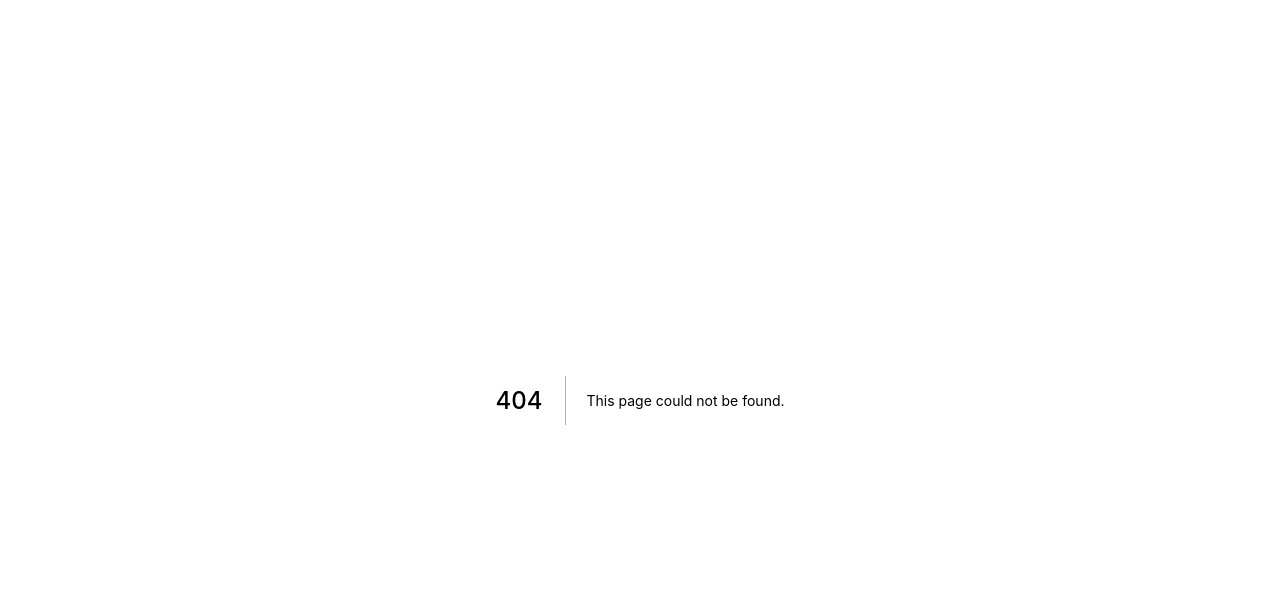
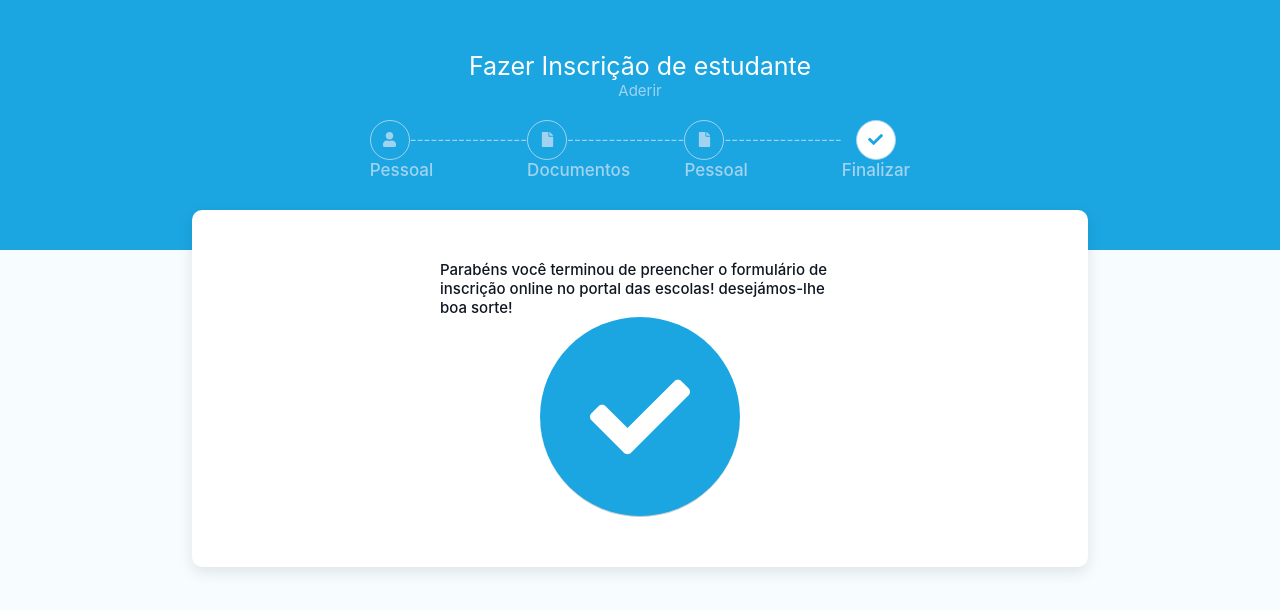
Before and after one commit to Portal-Company/Portal-Front-End, a Next.js app: page /inscricao-parte4 in a window 1280 px wide. Before the commit this address had no page. Shown: the top 610 px of the page. Built offline with nearby package versions, Linux system fonts and the light colour scheme; a web font is replaced by a local one.

Commit message:
feat: adicionando a pagina de inscrição 4

```diff
--- /dev/null
+++ b/src/pages/inscricao-parte4.tsx
@@ -0,0 +1,19 @@
+import type { NextPage } from "next";
+import Head from "next/head";
+import React from "react";
+import StudentSubscriptionPart4 from "../views/studentSubscriptionPart4";
+
+const StudentSubscriptionPart4Page: NextPage = () => {
+  return (
+    <React.Fragment>
+      <Head>
+        <title>Inscrição parte 4</title>
+      </Head>
+      <React.Fragment>
+        <StudentSubscriptionPart4/>
+      </React.Fragment>
+    </React.Fragment>
+  );
+};
+
+export default StudentSubscriptionPart4Page;
--- /dev/null
+++ b/src/views/studentSubscriptionPart4/index.tsx
@@ -0,0 +1,68 @@
+import { FaCheck, FaFile, FaArrowRight , FaUser } from 'react-icons/fa'
+import Input from '../../components/input'
+import * as S from './styles'
+
+const StudentSubscriptionPart4=()=>{
+    return(
+        <S.Container>
+             <S.CardBackground>
+                <S.CenterContent>
+                    <h2>Fazer Inscrição de estudante</h2>
+                    <span>Aderir</span>
+                    <S.IconsContainer>
+                        <div>
+                            <div>
+                                <div>
+                                    <FaUser/>
+                                </div>
+                                -----------------
+                            </div>
+                            <p>Pessoal</p>
+                        </div>
+                        <div>
+                            <div>
+                                <div>
+                                    <FaFile/>
+                                </div>
+                                -----------------
+                            </div>
+                            <p>Documentos</p>
+                        </div>
+                        <div>
+                            <div>
+                                <div>
+                                    <FaFile/>
+                                </div>
+                                -----------------
+                            </div>
+                            <p>Pessoal</p>
+                        </div>
+                        <div>
+                            <div>
+                                <div>
+                                    <FaCheck/>
+                                </div>
+                            </div>
+                            <p>Finalizar</p>
+                        </div>
+                    </S.IconsContainer>
+                </S.CenterContent>
+            </S.CardBackground>
+            <S.WrapperContainer>
+                <S.FormCard>
+                    <S.Paragraph>
+                        Parabéns você terminou de preencher o formulário
+                        de inscrição online no portal das escolas! desejámos-lhe boa sorte!
+                    </S.Paragraph>
+                    <S.Forms>
+                        <div>
+                            <FaCheck/>
+                        </div>
+                    </S.Forms>
+                </S.FormCard>
+            </S.WrapperContainer>
+        </S.Container>
+    )
+}
+
+export default StudentSubscriptionPart4;
--- /dev/null
+++ b/src/views/studentSubscriptionPart4/styles.ts
@@ -0,0 +1,131 @@
+import styled from "styled-components";
+
+export const Container=styled.div`
+    height: 100vh;
+    background-color: #f7fcfe;
+`;
+
+export const WrapperContainer=styled.div`
+
+`;
+
+export const Paragraph=styled.p`
+    font-weight: 500;
+    text-align: start;
+    max-width: 40rem;
+    margin: auto;
+`;
+
+export const CardBackground=styled.div`
+    display: flex;
+    align-items: center;
+    justify-content: space-between;
+    width: 100%;
+    height: 25rem;
+    background-color:#1ba6e2;
+    padding: 1rem 6rem;
+    color: #fff;
+    h2{
+        font-size: 4rem;
+    }
+    p{
+        font-size: 1.7rem;
+        color: #333;
+    }
+    button{
+        border: none;
+        height: 4rem;
+        padding: 1rem;
+        display: flex;
+        align-items: center;
+        border-radius: .3rem;
+        svg{
+            margin:.3rem;
+        }
+    }
+`;
+
+export const CenterContent=styled.div`
+    color: #fff;
+    text-align: center;
+    margin: auto;
+    h2{
+        font-size: 2.5rem;
+        font-weight: 400;
+    }
+    span{
+        color: #a1d3f0;
+    }
+`;
+
+export const IconsContainer=styled.div`
+    margin: 2rem;
+    display: flex;
+    align-items: center;
+    >div:nth-child(4){
+        div{
+            div{
+                color:#1ba6e2;
+                background-color: #fff;
+                border-radius: 50%;
+            }
+        }
+    }
+    >div{
+        >div{
+            div{
+            display: flex;
+            align-items: center;
+            justify-content: center;
+            width: 4rem;
+            height: 4rem;
+            border-radius: 50%;
+            border:1px solid #a1d3f0;
+            }
+        color: #a1d3f0;
+        display: flex;
+        align-items: center;
+        justify-content: center;
+    }
+    p{
+        color:#a1d3f0 ;
+        font-weight: 500;
+        text-align: start;
+    }
+}
+`;
+
+export const FormCard=styled.div`
+    background-color: #fff;
+    box-shadow:0 .5rem 1.5rem rgba(0,0,0,0.1);
+    position: relative;
+    margin:auto;
+    padding: 5rem 2rem;
+    bottom: 4rem;
+    width: 70%;
+    border-radius: 1rem;
+    div:first-child{
+        border-bottom: 1px solid #ccc;
+        h2{
+            padding:1rem 0;
+        }
+    }
+
+`;
+
+export const Forms=styled.div`
+    display:flex ;
+    align-items: center;
+    justify-content: center;
+    div{
+        color:#fff;
+        background-color:#1ba6e2 ;
+        font-size: 10rem;
+        width: 20rem;
+        height:20rem;
+        border-radius: 50rem;
+        display: flex;
+        align-items: center;
+        justify-content: center;
+    }
+`;
```
